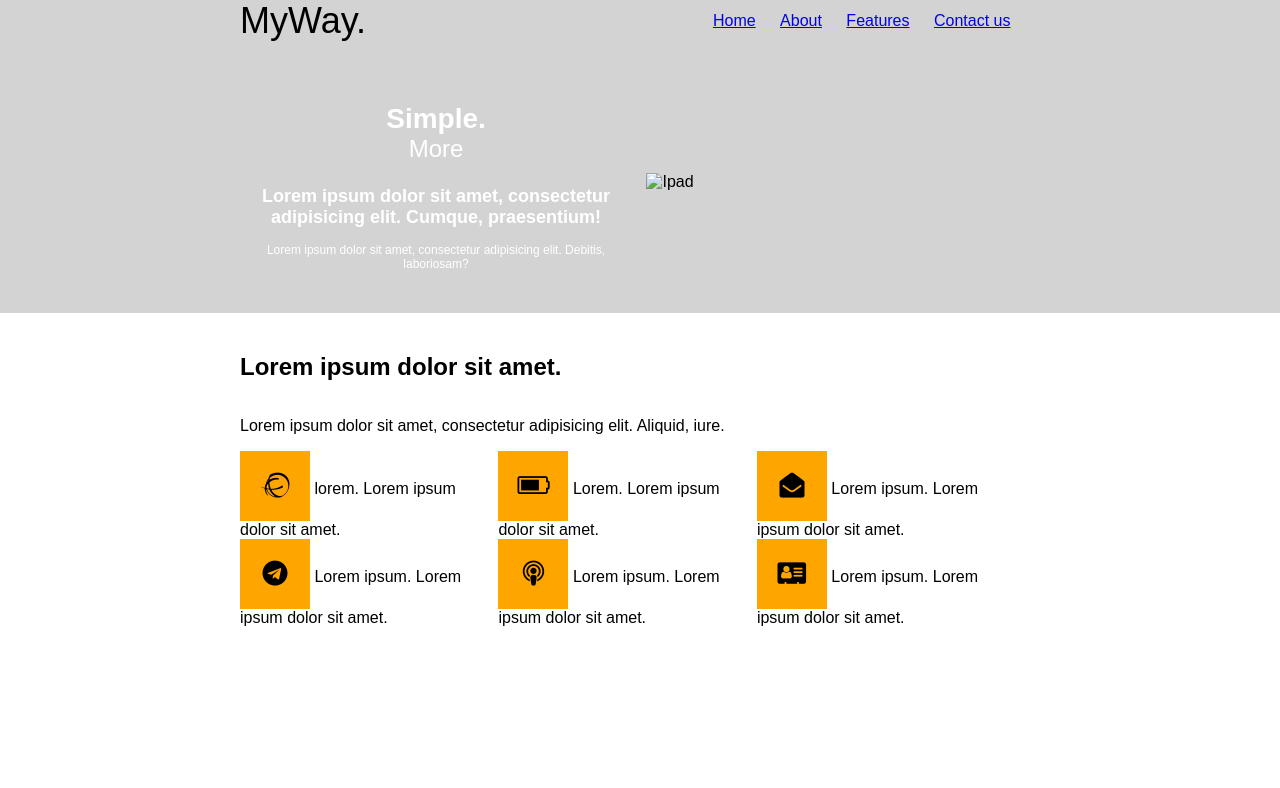
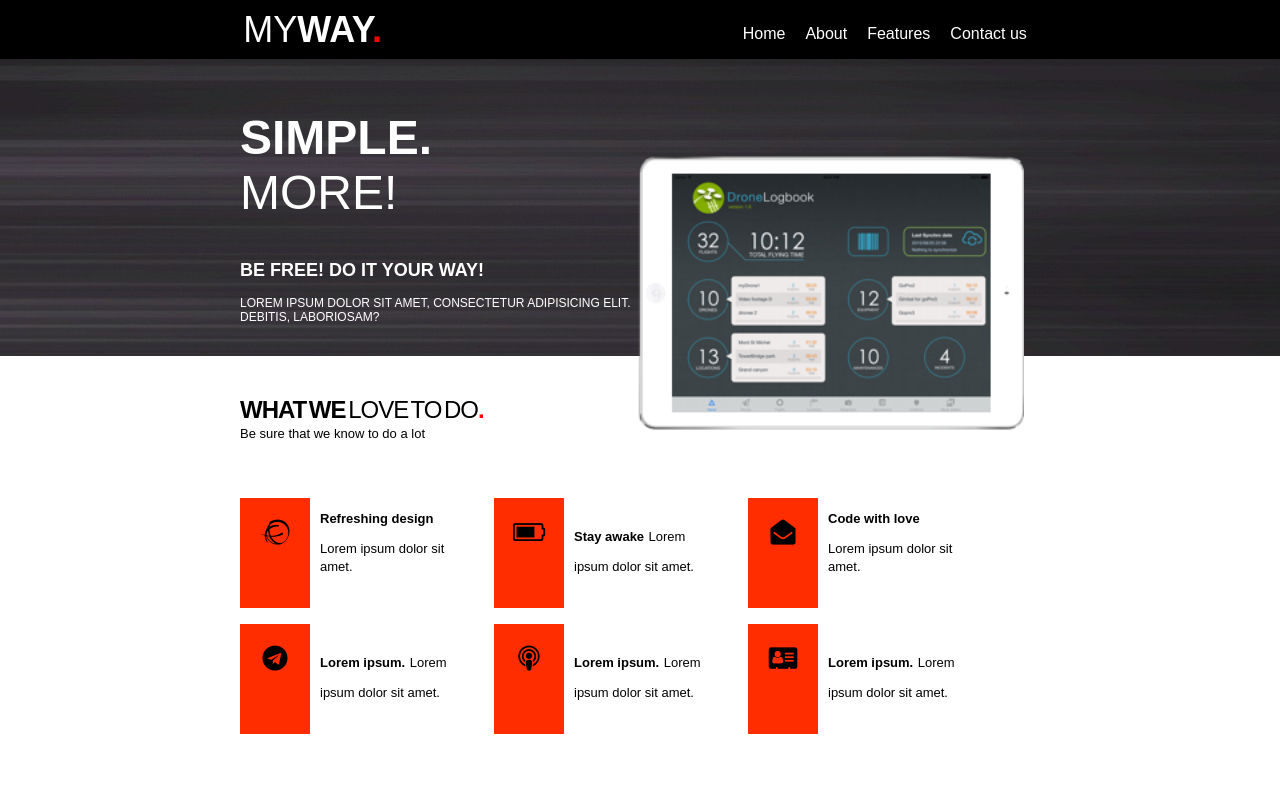
Before and after one commit to mygithubaccount3/my-way, a plain HTML site: page index.html in a window 1280 px wide. Drawn offline with Linux system fonts and the light colour scheme.

Commit message:
add fixed header

```diff
--- a/index.html
+++ b/index.html
@@ -2,73 +2,95 @@
 <html lang="en">
 <head>
     <meta charset="UTF-8">
-    <title>Title</title>
+    <title>MYWAY</title>
     <link rel="stylesheet" href="main.css">
     <link rel="stylesheet" href="https://cdnjs.cloudflare.com/ajax/libs/font-awesome/4.7.0/css/font-awesome.css">
 </head>
 <body>
-<!--ЗАКОНЧИТЬ-->
-<header class="way-layout way-header">
-    <div class="header-content">
-        <div class="logo">MyWay.</div>
-        <nav>
+<header class="header-content">
+    <div class="logo">
+        My<span class="bold-logo">way</span>
+    </div><!--
+ --><nav>
         <ul>
-                <li><a href="#">Home</a></li>
-                <li><a href="#">About</a></li>
-                <li><a href="#">Features</a></li>
-                <li><a href="#">Contact us</a></li>
+            <li><a class="nav-ref" href="#">Home</a></li><!--
+         --><li><a class="nav-ref" href="#">About</a></li><!--
+         --><li><a class="nav-ref" href="#">Features</a></li><!--
+         --><li><a class="nav-ref" href="#">Contact us</a></li>
         </ul>
     </nav>
-    </div>
 </header>
 <section class="greeting-block">
     <div class="way-layout">
         <div class="greeting-title way-left">
-        <h1>Simple.<span>More</span></h1>
-        <h2>Lorem ipsum dolor sit amet, consectetur adipisicing elit. Cumque, praesentium!</h2>
+            <h1>Simple.<span>More!</span></h1>
+            <h2>Be free! Do it your way!</h2>
             <p>Lorem ipsum dolor sit amet, consectetur adipisicing elit. Debitis, laboriosam?</p>
-    </div>
-    <div class="greeting-img way-right">
-        <img src="iPad-app.png" alt="Ipad">
+        </div><!--
+     --><div class="greeting-img way-right">
+            <img src="images/iPad-app.png" alt="Ipad">
         </div>
     </div>
 </section>
 <section class="we-do way-layout">
-    <h2>Lorem ipsum dolor sit amet.</h2>
-    <p>Lorem ipsum dolor sit amet, consectetur adipisicing elit. Aliquid, iure.</p>
+    <h2>What we <span class="normal-weight">love to do</span></h2>
+    <p>Be sure that we know to do a lot</p>
     <ul>
         <li>
-            <div class="icon-wrapper"><i class="fa fa-ravelry" aria-hidden="true"></i></div>
-            <p>lorem.</p>
+            <div class="icon-wrapper">
+                <i class="fa fa-ravelry" aria-hidden="true"></i>
+            </div><!--
+         --><div class="description">
+                <p>Refreshing design</p>
                 <span>Lorem ipsum dolor sit amet.</span>
-        </li>
-        <li>
-            <div class="icon-wrapper"><i class="fa fa-battery-three-quarters" aria-hidden="true"></i></div>
-            <p>Lorem.</p>
+            </div>
+        </li><!--
+     --><li>
+            <div class="icon-wrapper">
+                <i class="fa fa-battery-three-quarters" aria-hidden="true"></i>
+            </div><!--
+         --><div class="description">
+                <p>Stay awake</p>
                 <span>Lorem ipsum dolor sit amet.</span>
-        </li>
-        <li>
-            <div class="icon-wrapper"><i class="fa fa-envelope-open" aria-hidden="true"></i></div>
+            </div>
+        </li><!--
+     --><li>
+            <div class="icon-wrapper">
+                <i class="fa fa-envelope-open" aria-hidden="true"></i>
+            </div><!--
+         --><div class="description">
+                <p>Code with love</p>
+                <span>Lorem ipsum dolor sit amet.</span>
+            </div>
+        </li><!--
+     --><li>
+            <div class="icon-wrapper">
+                <i class="fa fa-telegram" aria-hidden="true"></i>
+            </div><!--
+         --><div class="description">
                 <p>Lorem ipsum.</p>
                 <span>Lorem ipsum dolor sit amet.</span>
-        </li>
-        <li>
-            <div class="icon-wrapper"><i class="fa fa-telegram" aria-hidden="true"></i></div>
+            </div>
+        </li><!--
+     --><li>
+            <div class="icon-wrapper">
+                <i class="fa fa-podcast" aria-hidden="true"></i>
+            </div><!--
+         --><div class="description">
                 <p>Lorem ipsum.</p>
                 <span>Lorem ipsum dolor sit amet.</span>
-        </li>
-        <li>
-            <div class="icon-wrapper"><i class="fa fa-podcast" aria-hidden="true"></i></div>
+            </div>
+        </li><!--
+     --><li>
+            <div class="icon-wrapper">
+                <i class="fa fa-address-card" aria-hidden="true"></i>
+            </div><!--
+         --><div class="description">
                 <p>Lorem ipsum.</p>
                 <span>Lorem ipsum dolor sit amet.</span>
-        </li>
-        <li>
-            <div class="icon-wrapper"><i class="fa fa-address-card" aria-hidden="true"></i></div>
-            <p>Lorem ipsum.</p>
-            <span>Lorem ipsum dolor sit amet.</span>
+            </div>
         </li>
     </ul>
 </section>
-<!--<img src="iPad-app.png">-->
 </body>
 </html>
--- a/main.css
+++ b/main.css
@@ -2,12 +2,60 @@ body {
     padding: 0;
     margin: 0;
     font-family: sans-serif;
-    position: relative;
 }
 
 ul {
-    margin: 0;
+    margin-top: 25px;
     padding: 0;
+}
+
+.header-content {
+    position: fixed;
+    width: 100%;
+    z-index: 20;
+    padding-left: 19%;
+    padding-right: 19%;
+    background-color: black;
+    box-sizing: border-box;
+}
+
+.header-content * {
+    display: inline-block;
+}
+
+.logo {
+    font-size: 36px;
+    vertical-align: middle;
+    text-transform: uppercase;
+    color: white;
+    width: 50%;
+}
+
+.bold-logo {
+    font-weight: bold;
+}
+
+.bold-logo::after {
+    content: ".";
+    color: red;
+}
+
+.header-content nav {
+    text-align: right;
+    width: 50%;
+    vertical-align: middle;
+    /*top: 50%;
+    transform: translateY(-50%);*/
+}
+
+.header-content nav ul li:last-child {
+    margin-right: 0;
+}
+
+.nav-ref {
+    text-decoration: none;
+    color: white;
+    margin: 0 10px;
 }
 
 .way-layout {
@@ -16,13 +64,9 @@ ul {
     position: relative;
 }
 
-.way-header {
-    background: rgba(0,0,0,0.74);
-}
-
 .greeting-block {
     padding: 70px 20px 20px;
-    background: lightgray;
+    background-image: url("images/greeting-background.jpg");
 }
 
 .way-left, .way-right {
@@ -30,25 +74,22 @@ ul {
     display: inline-block;
     box-sizing: border-box;
     vertical-align: middle; /*only for inline block*/
-    padding:10px;
 }
 
 .way-left {
-    text-align: center;
     /*top: 50%;
     transform: translateY(-50%);*/
     color: white;
+    text-transform: uppercase;
 }
 
 .way-left h1 {
-    text-align: center;
-    font-size: 28px;
+    font-size: 300%;
     font-weight: 600;
 }
 
 .way-left h1 span {
     display: block;
-    font-size: 24px;
     font-weight: 300;
 }
 
@@ -58,6 +99,12 @@ ul {
 
 .way-left p {
     font-size: 12px;
+    font-weight: normal;
+}
+
+.way-right {
+    position: absolute;
+    top: 85px;
 }
 
 .greeting-img img {
@@ -65,55 +112,43 @@ ul {
     height: auto;
 }
 
-.header-content {
-    position: absolute;
-    width: 100%;
-    z-index: 20;
+.we-do {
+    padding: 20px 0;
 }
 
-.header-content * {
-    display: inline-block;
+.we-do h2 {
+    text-transform: uppercase;
+    word-spacing: -3px;
+    margin-bottom: 0;
+    letter-spacing: -1px;
 }
 
-.logo {
-    font-size: 36px;
-    vertical-align: middle;
-}
-
-.header-content nav {
-
-    text-align: right;
-    width: 80%;
-    vertical-align: middle;
-    /*top: 50%;
-    transform: translateY(-50%);*/
-}
-
-.header-content nav ul li {
-    margin: 0 10px;
-}
-
-.header-content nav ul li:last-child {
-    margin-right: 0;
-}
-
-.we-do {
-    padding: 20px 0;
+.we-do h2::after {
+    content: ".";
+    color: red;
 }
 
 .we-do ul li {
     width: calc(33% - 10px);
     display: inline-block;
     box-sizing: border-box;
+    margin-bottom: 15px;
+}
 
+.we-do p {
+    display: inline-block;
+    margin-top: 0;/* em/rem*/
+    font-size: 13px;
+    position: relative;
 }
 
 .icon-wrapper {
     display: inline-block;
     width: 70px;
-    height: 70px;
-    background: orange;
+    height: 110px;
+    background: #ff2d00;
     text-align: center;
+    margin-right: 10px;
 }
 
 .icon-wrapper i {
@@ -125,7 +160,21 @@ ul {
     /*line-height: 3;*/
 }
 
-.we-do p {
+.normal-weight {
+    font-weight: normal;
+}
+
+.description {
+    width: 52%;
     display: inline-block;
+    position: relative;
+    top: 30px;
 }
-отступы в em rem
+
+.description p {
+    font-weight: bold;
+}
+
+.description span {
+    font-size: 13px;
+}
```
Also changed, not shown: images/greeting-background.jpg (added). Lines whose indentation alone changed are shown as unchanged.
